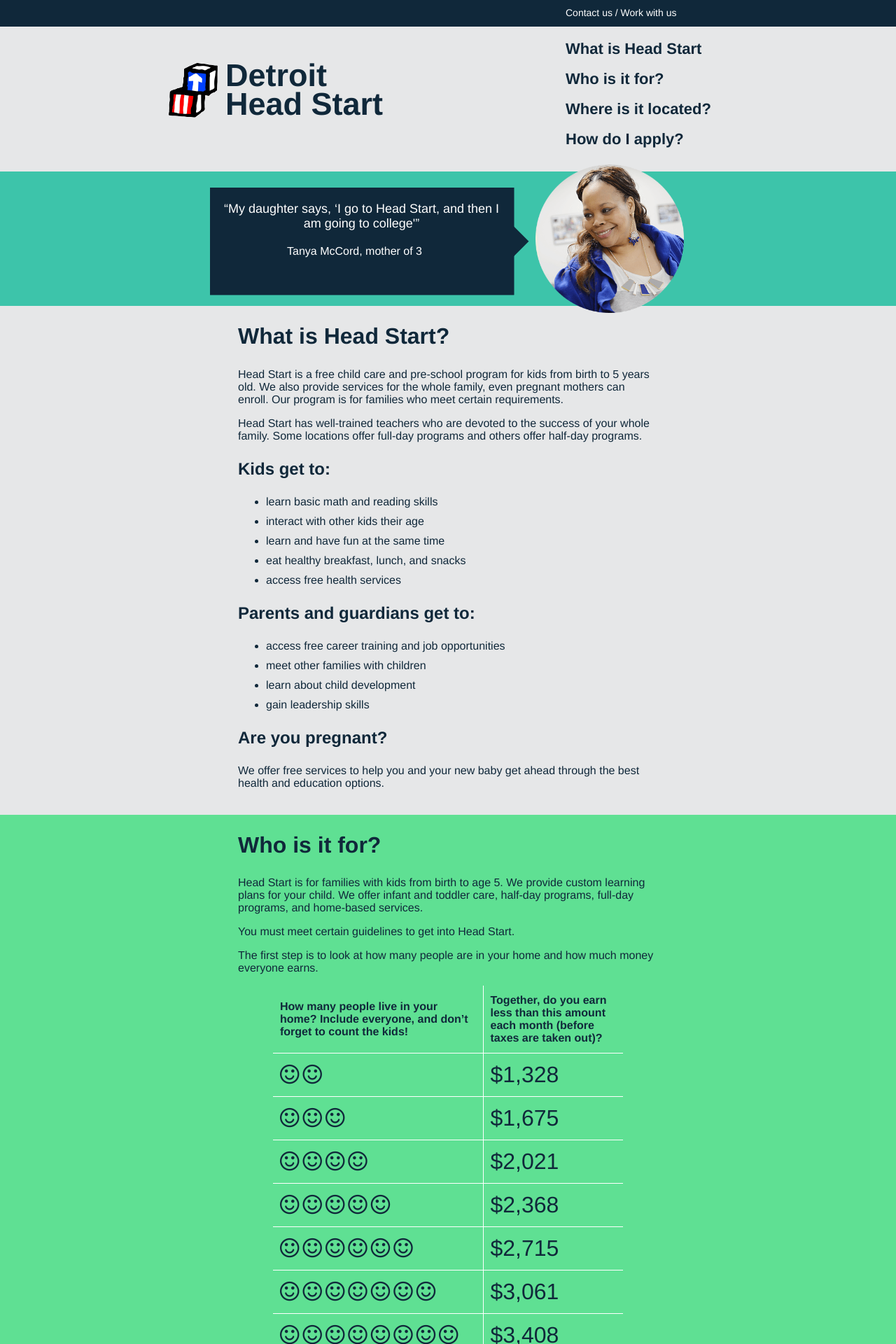
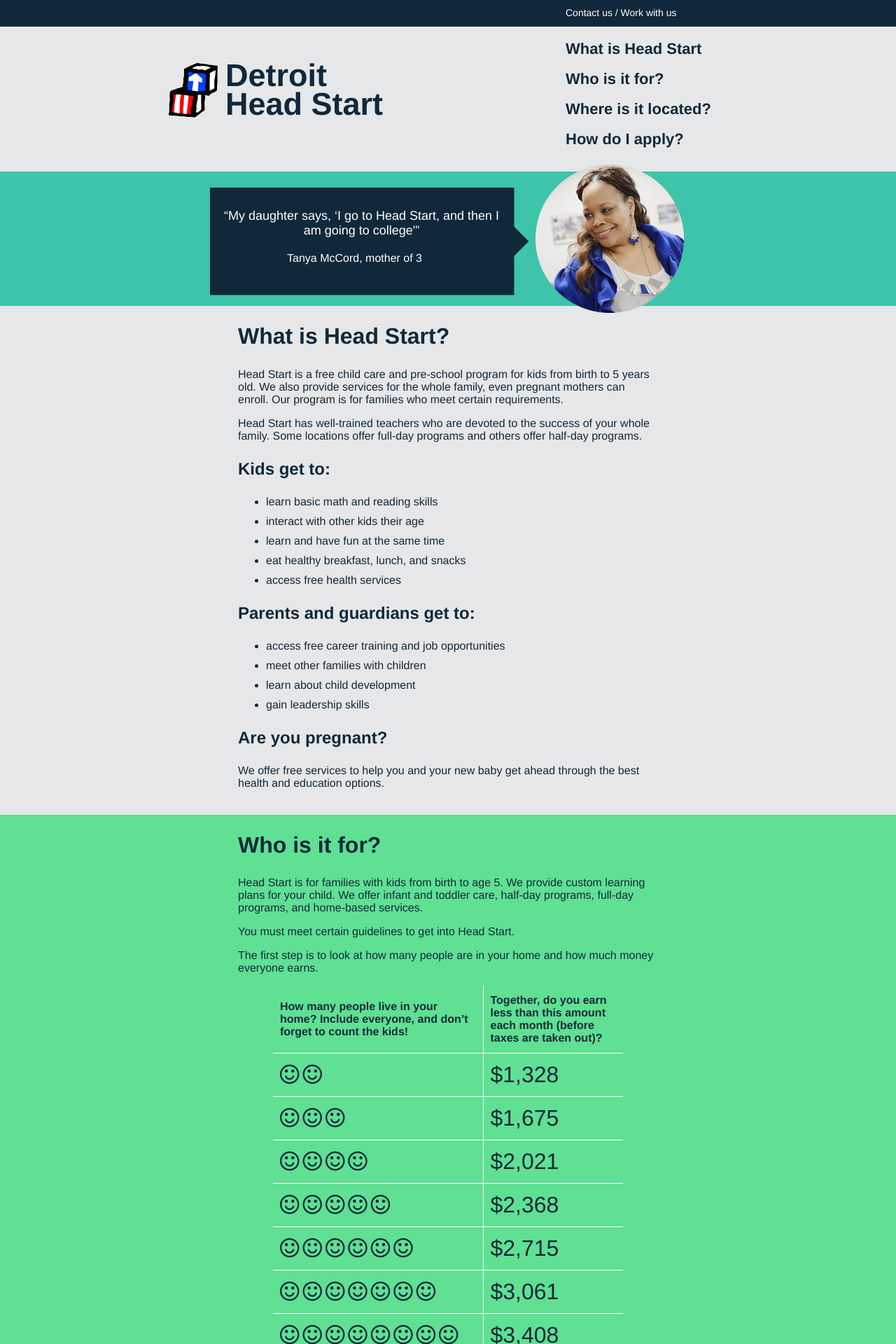
Before and after one commit to workdept/detroit-head-start, a Jekyll site: the page built from index.html, in a window 1280 px wide. Shown: the top 1920 px of the page at 70% size. Built offline with Jekyll 4.4.1, drawn with Linux system fonts in a browser that asks for light colours; nearby versions of some CDN libraries.

Commit message:
Changing testimonial margins

```diff
--- a/css/style.css
+++ b/css/style.css
@@ -816,7 +816,7 @@ section.testimonial .testimonial-text .name {
   /* line 202, ../sass/_styles.scss */
   section.testimonial .testimonial-text .quote {
     width: 413px;
-    margin: 20px 10px;
+    margin: 30px 10px 20px;
   }
   /* line 206, ../sass/_styles.scss */
   section.testimonial .testimonial-text .name {
--- a/sass/_styles.scss
+++ b/sass/_styles.scss
@@ -201,7 +201,7 @@ section.testimonial {
             height: 154px;
             .quote {
                 width: 413px;
-                margin: 20px 10px;
+                margin: 30px 10px 20px;
             }
             .name{
                width: 413px;
```
Also changed, not shown: 1 other file.
